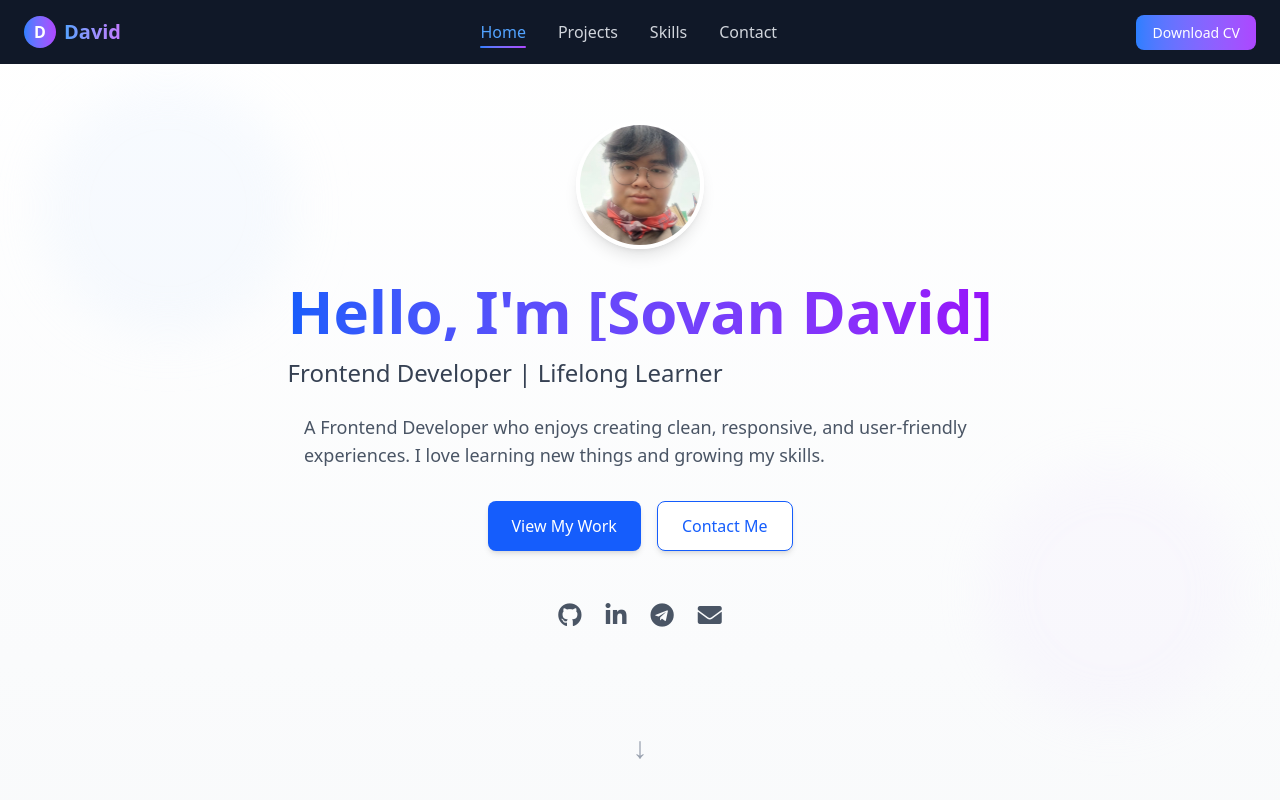
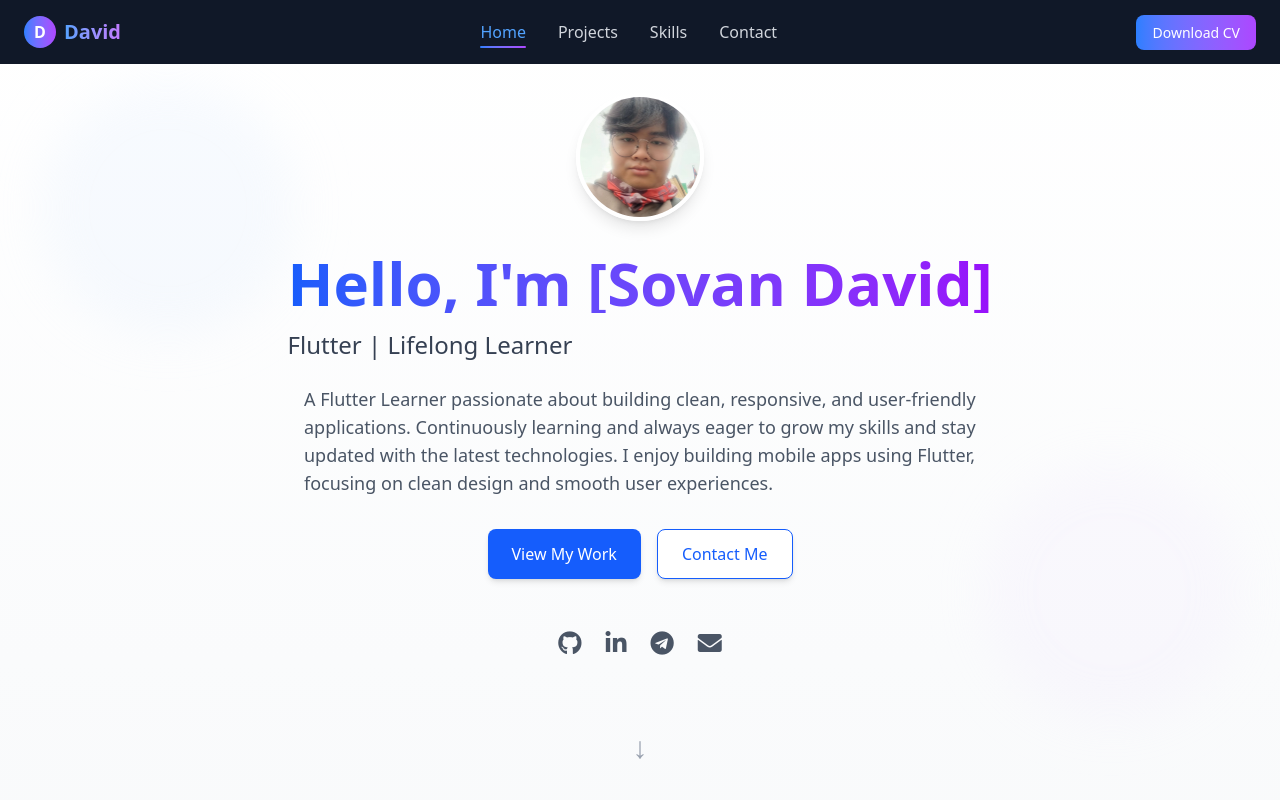
Before and after one commit to DavidSovan/Portfolio, a React (Vite) app: page / in a window 1280 px wide. Shown: the top 800 px of the page. Built offline with nearby package versions, Linux system fonts and the light colour scheme.

Commit message:
update CV

```diff
--- a/src/components/Contact.jsx
+++ b/src/components/Contact.jsx
@@ -47,7 +47,7 @@ function Contact() {
                     Phone
                   </h4>
                   <p className="text-gray-600 dark:text-gray-400">
-                    (855) 963-853
+                    (855) 87-963-853
                   </p>
                 </div>
               </div>
--- a/src/components/Header.jsx
+++ b/src/components/Header.jsx
@@ -86,7 +86,7 @@ function Header() {
       {/* Resume Download Button */}
       <div className="hidden md:block">
         <a
-          href="/Resume.pdf"
+          href="/CV.pdf"
           className="px-4 py-2 rounded-lg bg-gradient-to-r from-blue-500 to-purple-500 text-white text-sm font-medium hover:from-blue-600 hover:to-purple-600 transition-colors"
         >
           Download CV
@@ -146,7 +146,7 @@ function Header() {
 
         {/* Mobile CV Download Button */}
         <a
-          href="/Resume.pdf"
+          href="/CV.pdf"
           onClick={() => setIsOpen(false)}
           className="px-6 py-3 border-t border-gray-700 text-blue-400 hover:bg-gray-700 transition-colors"
         >
--- a/src/components/Home.jsx
+++ b/src/components/Home.jsx
@@ -41,13 +41,15 @@ function Home() {
         </h1>
 
         <p className="text-xl md:text-2xl text-gray-700 dark:text-gray-300 mb-6">
-          Frontend Developer | Lifelong Learner
+          Flutter | Lifelong Learner
         </p>
 
         <p className="text-lg text-gray-600 dark:text-gray-400 max-w-2xl mx-auto mb-8">
-          A Frontend Developer who enjoys creating clean, responsive, and
-          user-friendly experiences. I love learning new things and growing my
-          skills.
+          A Flutter Learner passionate about building clean, responsive, and
+          user-friendly applications. Continuously learning and always eager to
+          grow my skills and stay updated with the latest technologies. I enjoy
+          building mobile apps using Flutter, focusing on clean design and
+          smooth user experiences.
         </p>
 
         {/* CTA buttons */}
```
Also changed, not shown: 1 other file (tests, documents, lock files or other folders).
